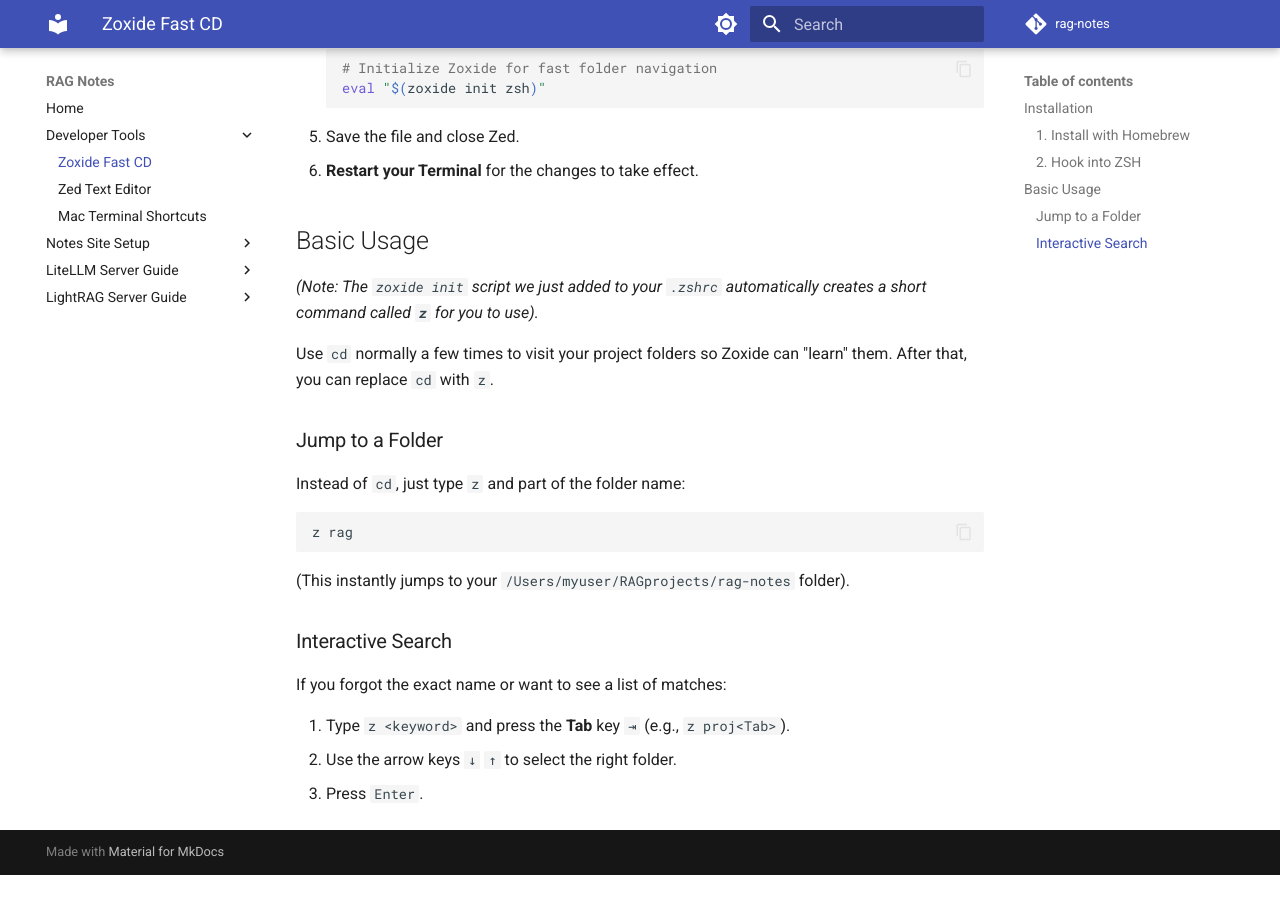
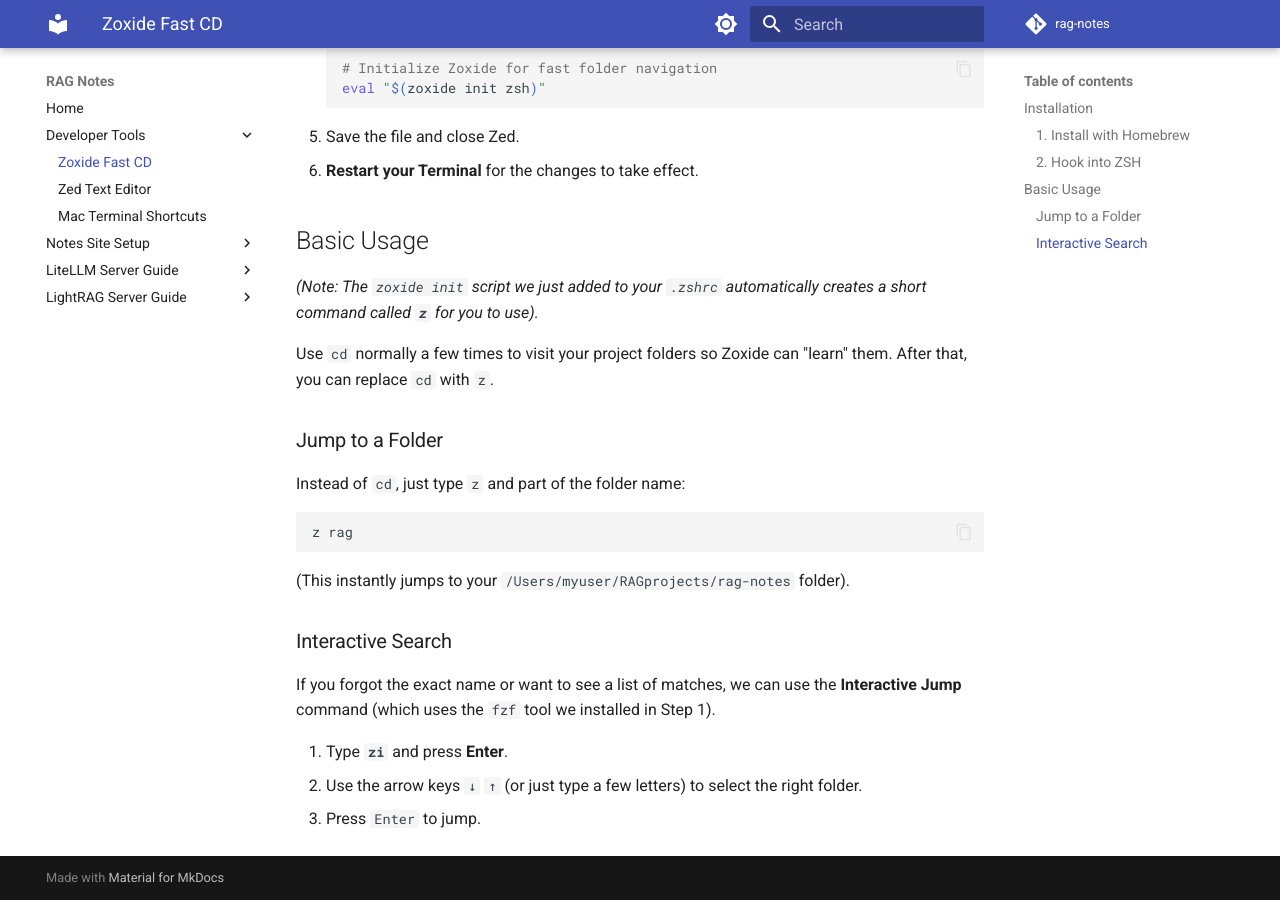
Before and after one commit to kbhatiya999/rag-notes, an MkDocs documentation site: the page built from docs/dev-tools/zoxide-fast-cd.md, in a window 1280 px wide and 900 px high, scrolled down 688 px. Built offline with MkDocs 1.6.1 and Material for MkDocs 9.7.7, drawn with Linux system fonts in a browser that asks for light colours; comment, search, counter and statistics services are not loaded; before the commit the page ends 1563 px from its top, so only the background shows below that.

Commit message:
Fixed Zoxide interactive search instructions

````diff
--- a/docs/dev-tools/zoxide-fast-cd.md
+++ b/docs/dev-tools/zoxide-fast-cd.md
@@ -8,7 +8,7 @@
 Open Terminal and run:
 
 ```bash
-brew install zoxide
+brew install zoxide fzf
 ```
 
 ### 2. Hook into ZSH
@@ -40,8 +40,8 @@
 (This instantly jumps to your `/Users/myuser/RAGprojects/rag-notes` folder).
 
 ### Interactive Search
-If you forgot the exact name or want to see a list of matches:
+If you forgot the exact name or want to see a list of matches, we can use the **Interactive Jump** command (which uses the `fzf` tool we installed in Step 1).
 
-1. Type `z <keyword>` and press the **Tab** key `⇥` (e.g., `z proj<Tab>`).
-2. Use the arrow keys `↓` `↑` to select the right folder.
-3. Press `Enter`.
+1. Type **`zi`** and press **Enter**.
+2. Use the arrow keys `↓` `↑` (or just type a few letters) to select the right folder.
+3. Press `Enter` to jump.
````
